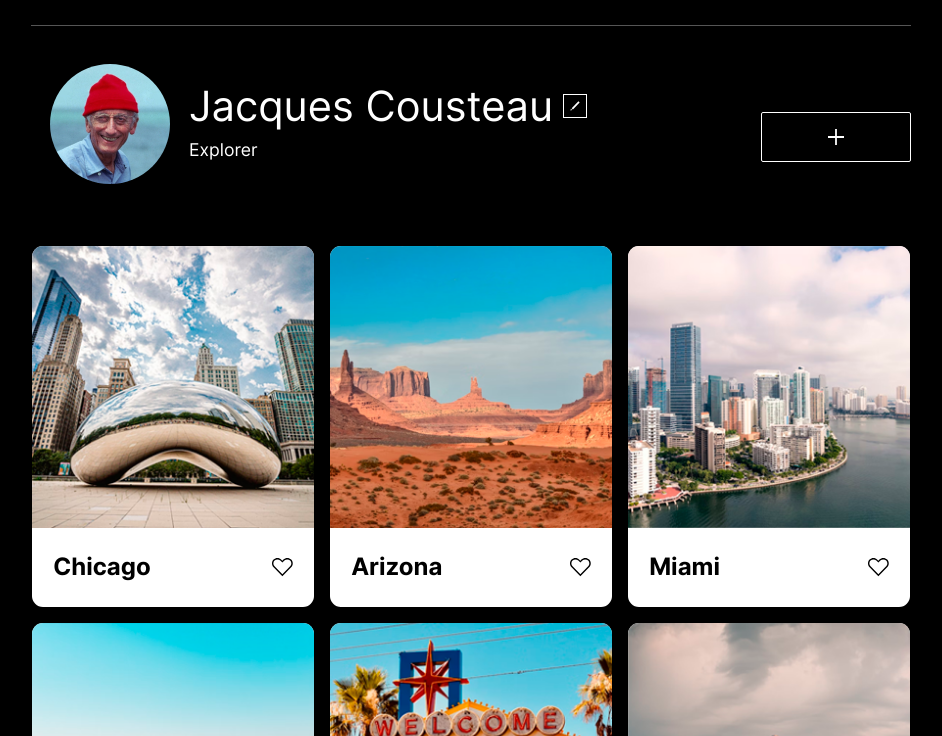
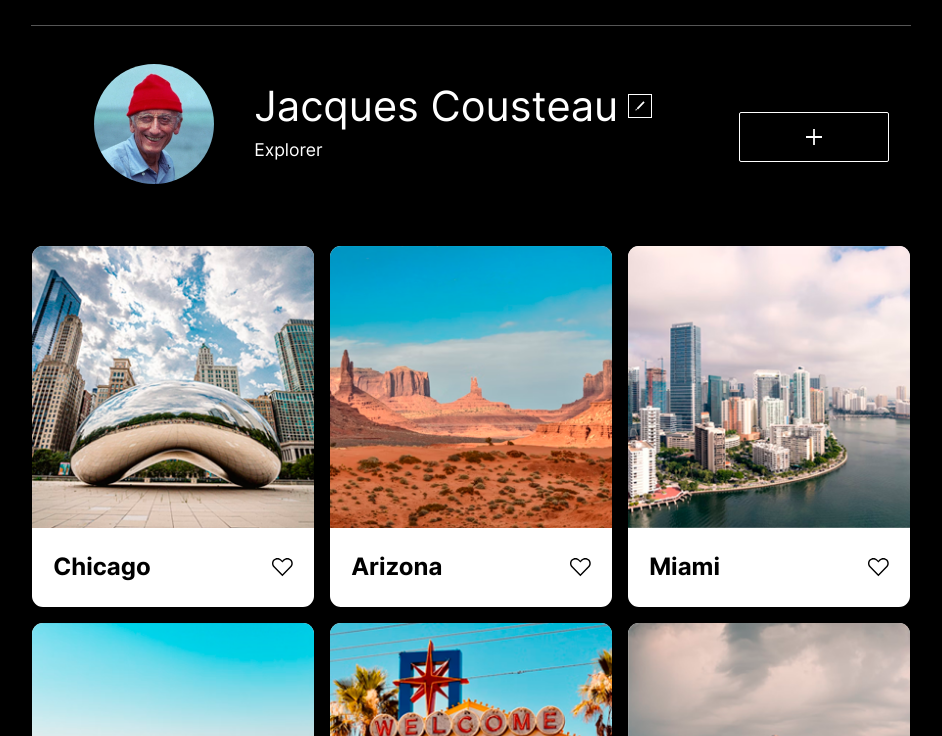
Before and after one commit to mmgonnar/web_project_around, a plain HTML site: page index.html in a window 1280 px wide. Shown: the part 64-800 px from the top of the page, without its empty margins (169-1111 px from the left). Drawn offline with nearby package versions, Linux system fonts and the light colour scheme.

Commit message:
feat(css): :sparkles: Fixed media querry min width 750

```diff
--- a/blocks/profile/profile.css
+++ b/blocks/profile/profile.css
@@ -77,16 +77,13 @@
   }
 }
 
-@media screen and (min-width: 880px) {
+@media screen and (min-width: 750px) {
   .profile {
-    width: 100%;
+    width: 95%;
   }
 
   .profile__info {
-    width: 65%;
-    display: flex;
-    flex-direction: column;
-    align-items: flex-start;
+    width: 58%;
   }
 
   .profile__info-container {
@@ -98,11 +95,11 @@
   }
 
   .profile__job {
-    font-weight: 400;
     font-size: 1.1em;
-    padding: 0;
   }
 }
+
+
 /*
 @media screen and (min-width: 600px) {
   .profile {
```
